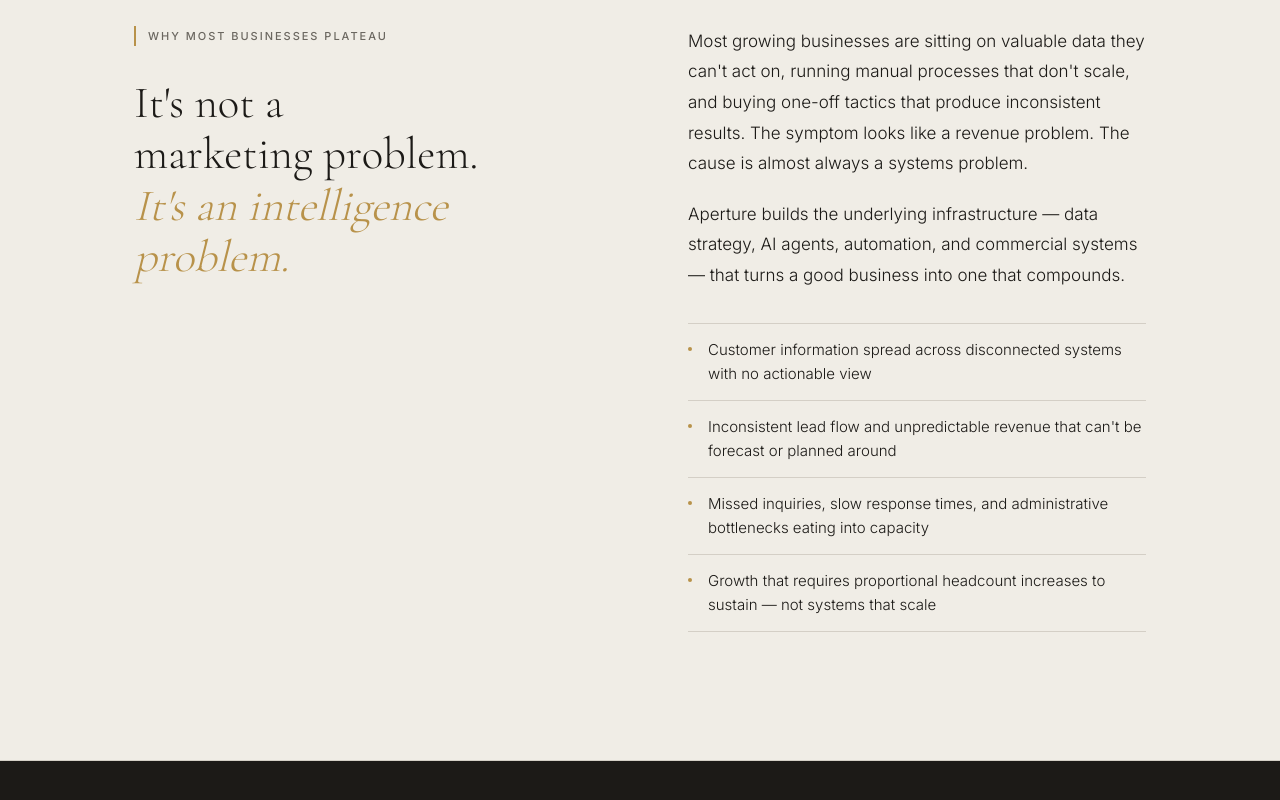
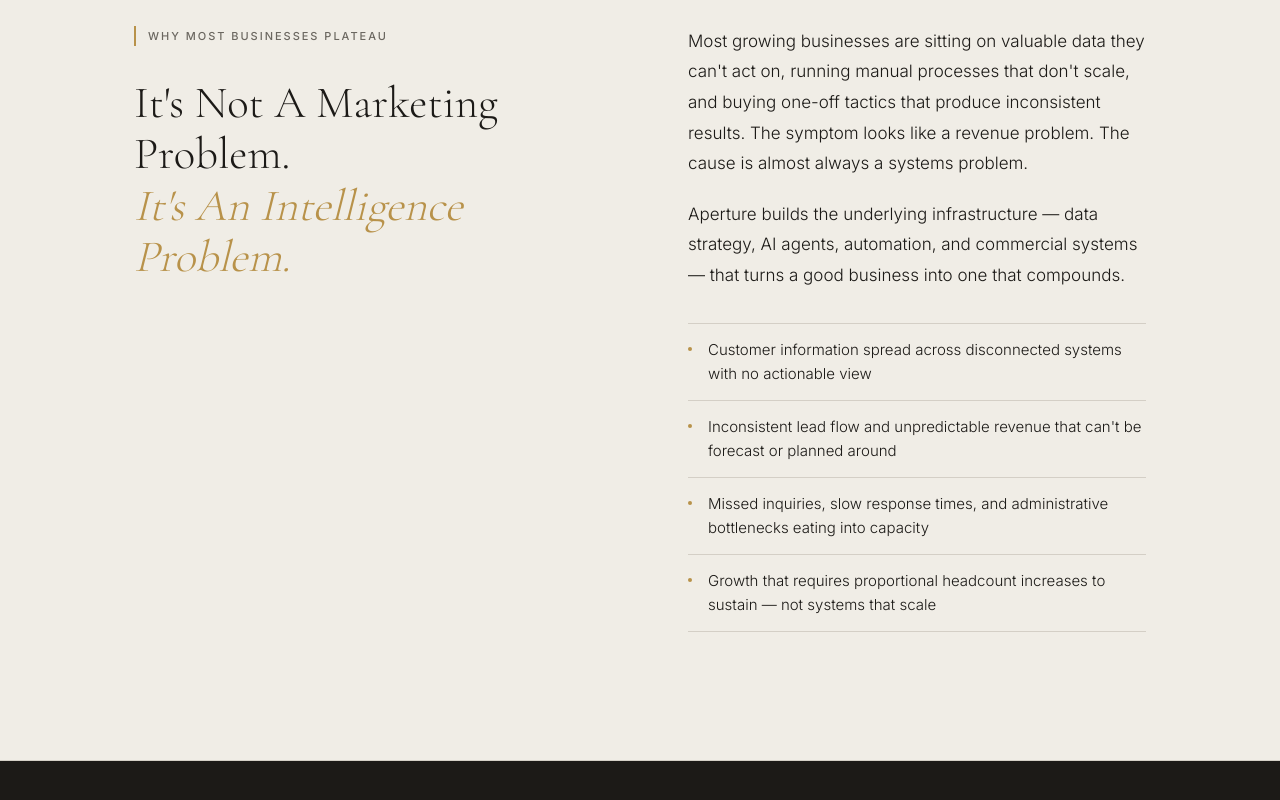
Before and after one commit to letsnavigatebmw/aperture-hospitality, a Next.js app: page / in a window 1280 px wide. Shown: the part 1224-2024 px from the top of the page. Built offline with nearby package versions, Linux system fonts and the light colour scheme.

Commit message:
Condense intelligence problem headline to 2 lines and capitalize each word

```diff
--- a/app/page.tsx
+++ b/app/page.tsx
@@ -83,7 +83,7 @@ export default function Home() {
                 Why Most Businesses Plateau
               </div>
               <h2 style={{ fontFamily:"'Cormorant Garamond',Georgia,serif", fontSize:'clamp(2.25rem,3.5vw,3.25rem)', fontWeight:300, lineHeight:1.15, color:'#1C1A17' }}>
-                It's not a<br/>marketing problem.<br/><em style={{ fontStyle:'italic', color:'#B8924A' }}>It's an intelligence problem.</em>
+                It's Not A Marketing Problem.<br/><em style={{ fontStyle:'italic', color:'#B8924A' }}>It's An Intelligence Problem.</em>
               </h2>
             </div>
             <div>
```
